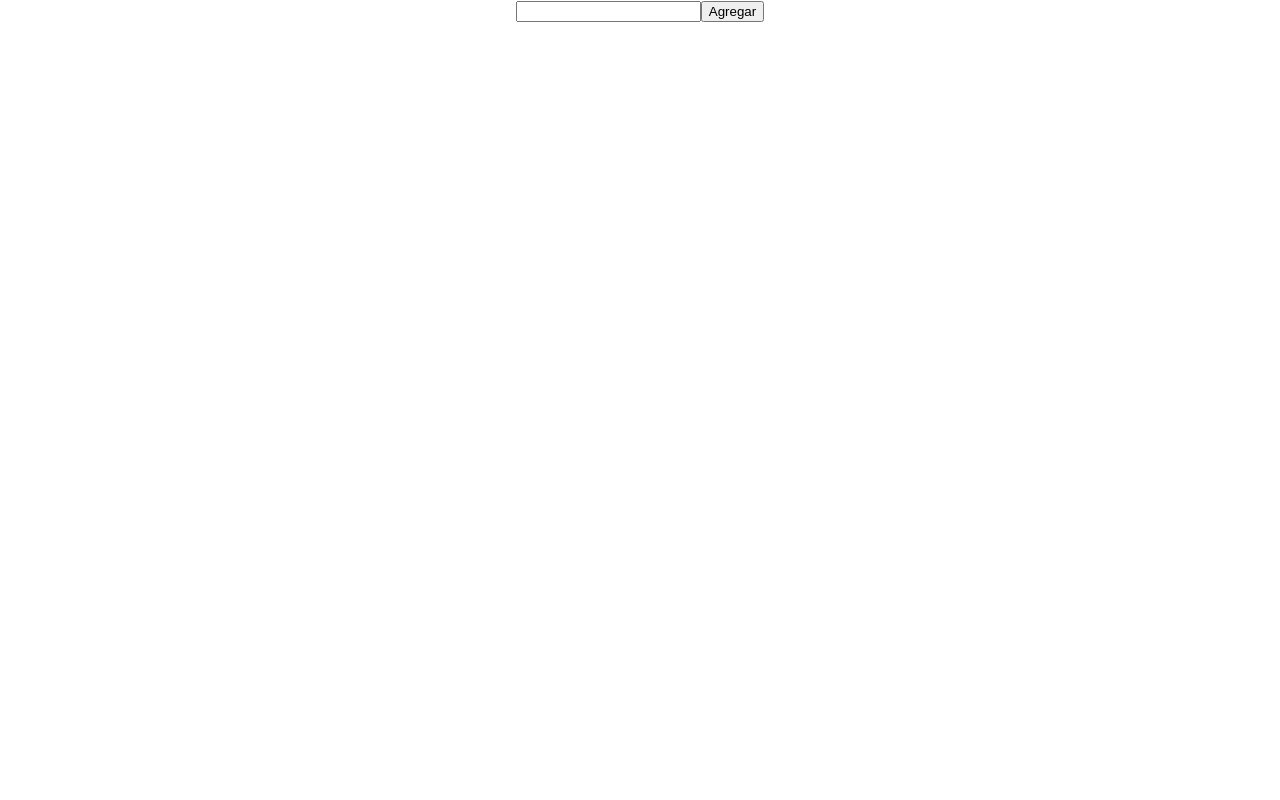
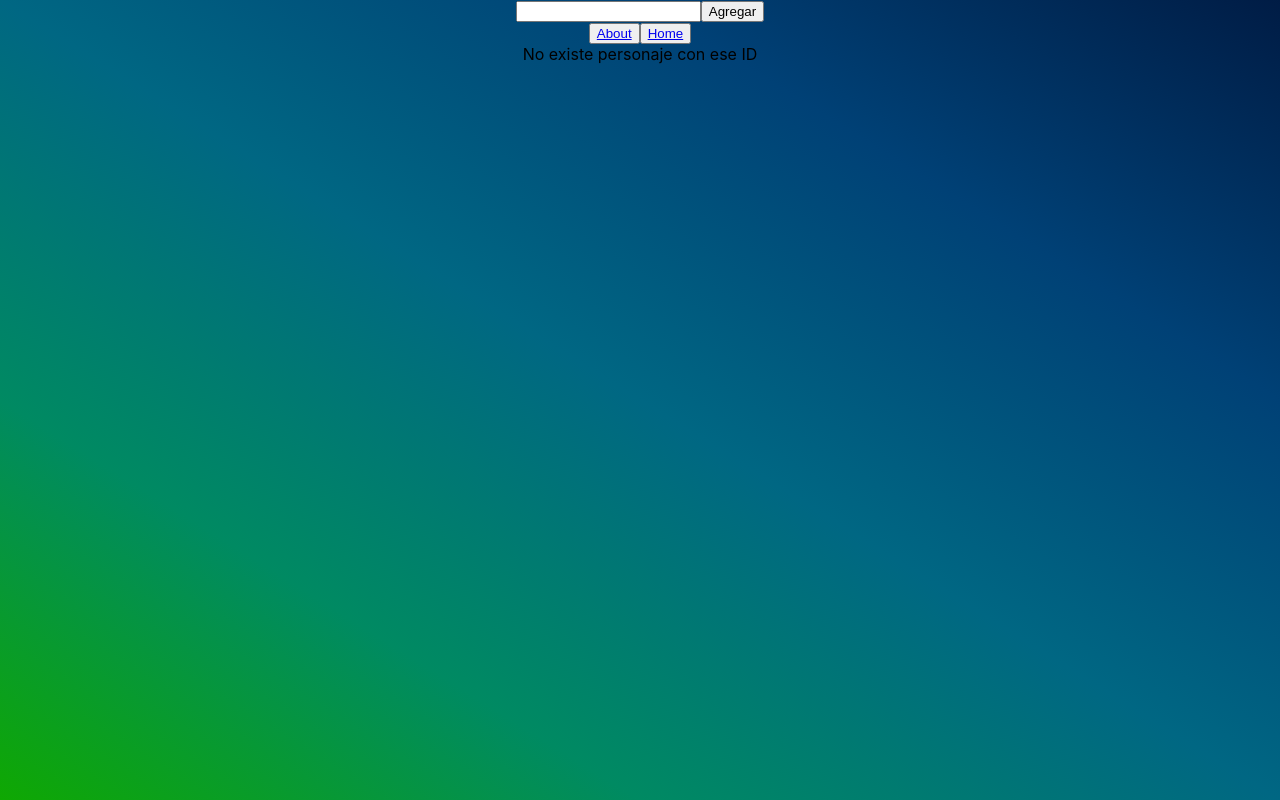
Before and after one commit to LienanWisner/Rick-y-Morty-App, a React (Create React App) app: page /detail/1 in a window 1280 px wide. Built offline with nearby package versions, Linux system fonts and the light colour scheme; no server answers.

Commit message:
actualizacion 4/4

```diff
--- a/package.json
+++ b/package.json
@@ -9,6 +9,7 @@
     "axios": "^1.3.4",
     "react": "^18.2.0",
     "react-dom": "^18.2.0",
+    "react-router-dom": "^6.3.0",
     "react-scripts": "5.0.1",
     "web-vitals": "^2.1.4"
   },
--- a/src/App.css
+++ b/src/App.css
@@ -9,5 +9,4 @@
    margin-left: 5px;
    margin-right: 5px;
    margin-top: 10px;
-   background-color: rgba(75, 90, 254, 0.923);
 }
--- a/src/App.js
+++ b/src/App.js
@@ -5,6 +5,9 @@ import SearchBar from "./components/SearchBar.jsx";
 import Nav from "./components/Nav";
 import { useEffect, useState } from "react";
 import axios from "axios";
+import { Routes, Route} from "react-router-dom"
+import About from "./components/About.jsx"
+import Detail from "./components/Detail";
 
 function App() {
   let [characters, setCharacters] = useState([]);
@@ -27,14 +30,19 @@ function App() {
 
   const onClose = (id) => {
     setCharacters(
-      characters.filter((character) => parseInt(id) != character.id)
+      characters.filter((character) => parseInt(id) !== character.id)
     );
   };
 
   return (
     <div className="App">
       <Nav onSearch={onSearch} />
-      <Cards onClose={onClose} characters={characters} />
+      <Routes>
+        <Route path="/home" element={<Cards onClose={onClose} characters={characters} />}></Route>
+        <Route path="/about" element={<About/>}></Route>
+        <Route path="/detail/:id" element={<Detail/>}></Route>
+
+      </Routes>
     </div>
   );
 }
--- /dev/null
+++ b/src/components/About.jsx
@@ -0,0 +1,10 @@
+const About = ()=>{
+    return(
+        <>
+        <h1>Grupo 11</h1>
+        </>
+    )
+
+}
+
+export default About;
--- a/src/components/Card.jsx
+++ b/src/components/Card.jsx
@@ -1,8 +1,12 @@
+import {Link} from "react-router-dom"
+
 export default function Card(props) {
    return (
       <div>
+         <Link to={`/detail/${props.id}`} >
+         <h2>{props.name}</h2>
+         </Link>
          <button onClick={()=>props.onClose(props.id)}>X</button>
-         <h2>{props.name}</h2>
          <h2>{props.status}</h2>
          <h2>{props.species}</h2>
          <h2>{props.gender}</h2>
--- /dev/null
+++ b/src/components/Detail.jsx
@@ -0,0 +1,35 @@
+import axios from "axios";
+import { useParams } from "react-router-dom";
+import { useEffect, useState } from "react";
+
+
+const Detail = ()=>{
+     let {id} = useParams()
+
+     let [character, setCharacter] = useState({})
+
+
+     useEffect(() => {
+        axios(`https://rickandmortyapi.com/api/character/${id}`).then(({ data }) => {
+           if (data.name) {
+              setCharacter(data);
+           } else {
+              window.alert('No hay personajes con ese ID');
+           }
+        });
+        return setCharacter({});
+     }, [id]);
+
+    if(Object.keys(character).length){
+     return(
+        <div>
+            <h1>{character.name}</h1>
+            <p>{character.status}</p>
+            <p>{character.species}</p>
+            <p>{character.gender}</p>
+            <img src={character.image}/>
+        </div>
+    )} else return(<div>No existe personaje con ese ID</div>)
+}
+
+export default Detail;
--- a/src/components/Nav.jsx
+++ b/src/components/Nav.jsx
@@ -1,9 +1,14 @@
 import SearchBar from "./SearchBar";
+import { NavLink } from "react-router-dom"
 
 const Nav = ({onSearch})=>{
     return(
         <div>
             <SearchBar onSearch={onSearch} />
+            <button>
+                <NavLink to="/about">About</NavLink></button>
+            <button>
+                <NavLink to="/home">Home</NavLink></button>
         </div>
     )
 }
--- a/src/index.css
+++ b/src/index.css
@@ -5,6 +5,12 @@ body {
     sans-serif;
   -webkit-font-smoothing: antialiased;
   -moz-osx-font-smoothing: grayscale;
+  background-image: linear-gradient(to left bottom, #001c45, #004176, #006783, #008a62, #0fa802);
+  background-repeat: no-repeat;
+  background-size: cover;
+  background-attachment: fixed;
+  height: 100vh;
+
 }
 
 code {
--- a/src/index.js
+++ b/src/index.js
@@ -2,8 +2,10 @@ import React from 'react'
 import ReactDOM from 'react-dom'
 import './index.css'
 import App from './App'
+import { BrowserRouter } from 'react-router-dom'
 
 ReactDOM.render(
-  <App />,
+  <BrowserRouter>
+  <App /> </BrowserRouter>,
   document.getElementById('root')
 )
```
Also changed, not shown: 1 other file (tests, documents, lock files or other folders).
